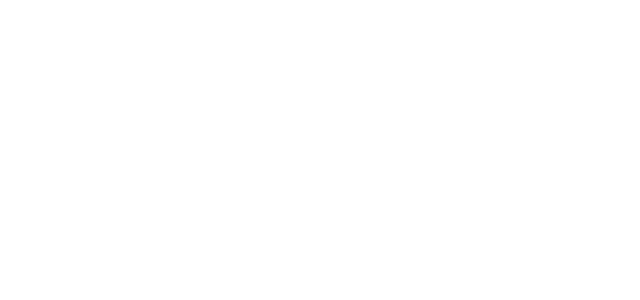
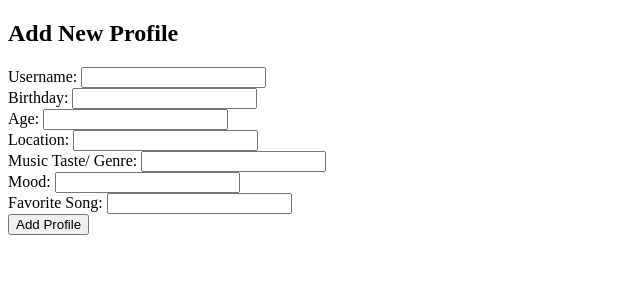
Before and after one commit to PUP-BSIT/exercise-4-v2, an Angular app in the folder sound_sight/: page / in a window 1280 px wide. Shown: the top 300 px of the page, without its empty margins (0-640 px from the left). Built offline with nearby package versions, Linux system fonts and the light colour scheme.

Commit message:
add Form for the Profile Input and Output

```diff
--- a/sound_sight/src/app/app.module.ts
+++ b/sound_sight/src/app/app.module.ts
@@ -4,6 +4,7 @@
 import { AppComponent } from './app.component';
 import { ParentComponent } from './parent/parent.component';
 import { ChildComponent } from './parent/child/child.component';
+import { FormsModule } from '@angular/forms';
 
 @NgModule({
   declarations: [
@@ -12,7 +13,8 @@
     ChildComponent
   ],
   imports: [
-    BrowserModule
+    BrowserModule,
+    FormsModule
   ],
   providers: [],
   bootstrap: [AppComponent]
--- a/sound_sight/src/app/parent/child/child.component.html
+++ b/sound_sight/src/app/parent/child/child.component.html
@@ -1,9 +1,9 @@
 <div>
-    <p>username : {{ profile.username}}</p>
-    <p>birthday : {{ profile.birthday }}</p>
-    <p>location : {{ profile.location }}</p>
-    <p>age : {{ profile.age }}</p>
-    <p>music taste: {{ profile.music_taste }}</p>
-    <p>mood: {{ profile.mood }}</p>
-    <p>favorite song: {{ profile.favorite_song }}</p>
+    <p>Username : {{ profile.username}}</p>
+    <p>User's Birthday : {{ profile.birthday }}</p>
+    <p>Location : {{ profile.location }}</p>
+    <p>Age : {{ profile.age }}</p>
+    <p>User's Music taste: {{ profile.music_taste }}</p>
+    <p>Mood: {{ profile.mood }}</p>
+    <p>Current Favorite Track: {{ profile.favorite_song }}</p>
 </div>
--- a/sound_sight/src/app/parent/parent.component.html
+++ b/sound_sight/src/app/parent/parent.component.html
@@ -1,3 +1,64 @@
+<h2>Add New Profile</h2>
+<form (ngSubmit)="addProfile()">
+    <div>
+        <label for="username">Username: </label>
+        <input type="text"
+            name="username"
+            id="username"
+            [(ngModel)]="newProfile.username" required>
+    </div>
+
+    <div>
+        <label for="birthday">Birthday: </label>
+        <input type="text"
+            name="birthday"
+            id="birthday"
+            [(ngModel)]="newProfile.birthday" required>
+    </div>
+
+    <div>
+        <label for="age">Age: </label>
+        <input type="number"
+            name="age"
+            id="age"
+            [(ngModel)]="newProfile.age" required>
+    </div>
+
+    <div>
+        <label for="location">Location: </label>
+        <input type="text"
+            name="location"
+            id="location"
+            [(ngModel)]="newProfile.location" required>
+    </div>
+
+    <div>
+        <label for="music_taste">Music Taste/ Genre: </label>
+        <input type="text"
+            name="music_taste"
+            id="music_taste"
+            [(ngModel)]="newProfile.music_taste" required>
+    </div>
+
+    <div>
+        <label for="mood">Mood: </label>
+        <input type="text"
+            name="mood"
+            id="mood"
+            [(ngModel)]="newProfile.mood" required>
+    </div>
+
+    <div>
+        <label for="favorite_song">Favorite Song: </label>
+        <input type="text"
+            name="favorite_song"
+            id="favorite_song"
+            [(ngModel)]="newProfile.favorite_song" required>
+    </div>
+
+    <button type="submit">Add Profile</button>
+</form>
+
 <div *ngFor="let profile of profiles">
-    <appchild [profile]="profile"></appchild>
+    <app-child [profile]="profile"></app-child>
 </div>
```
